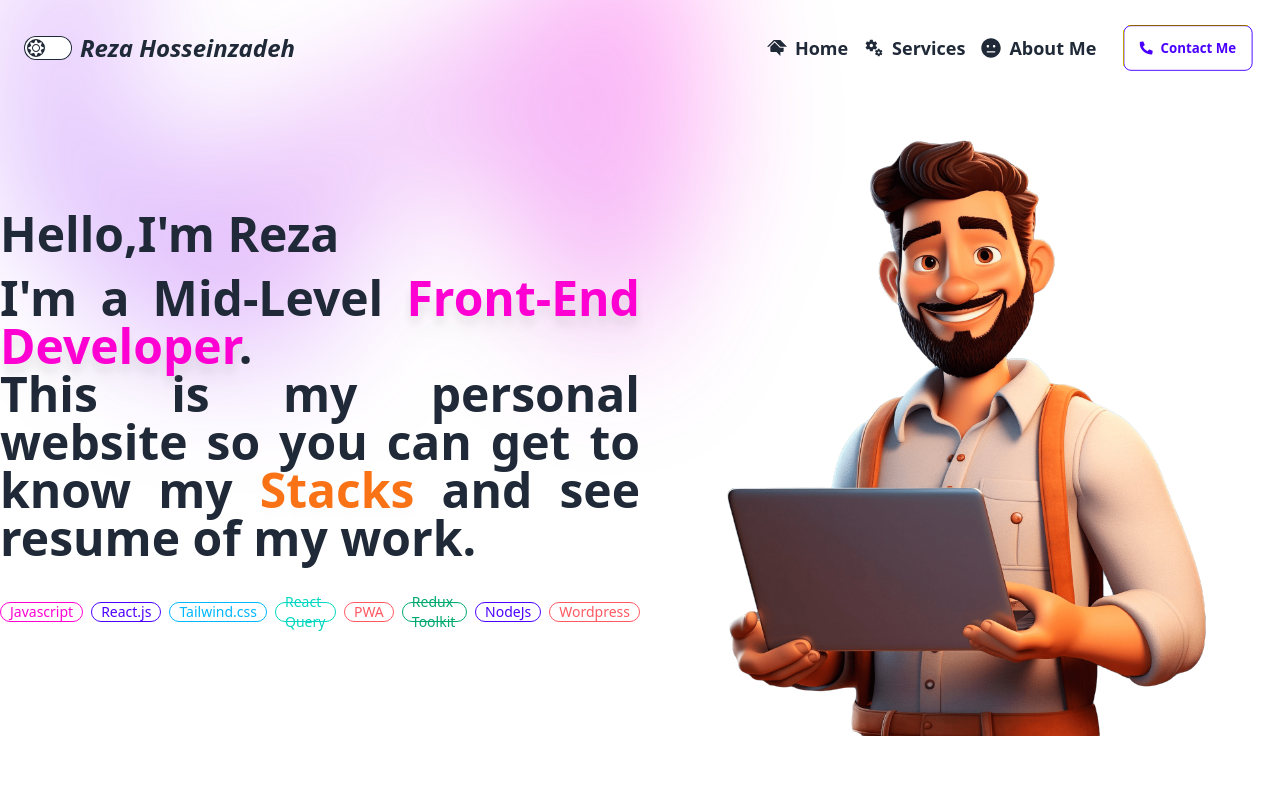
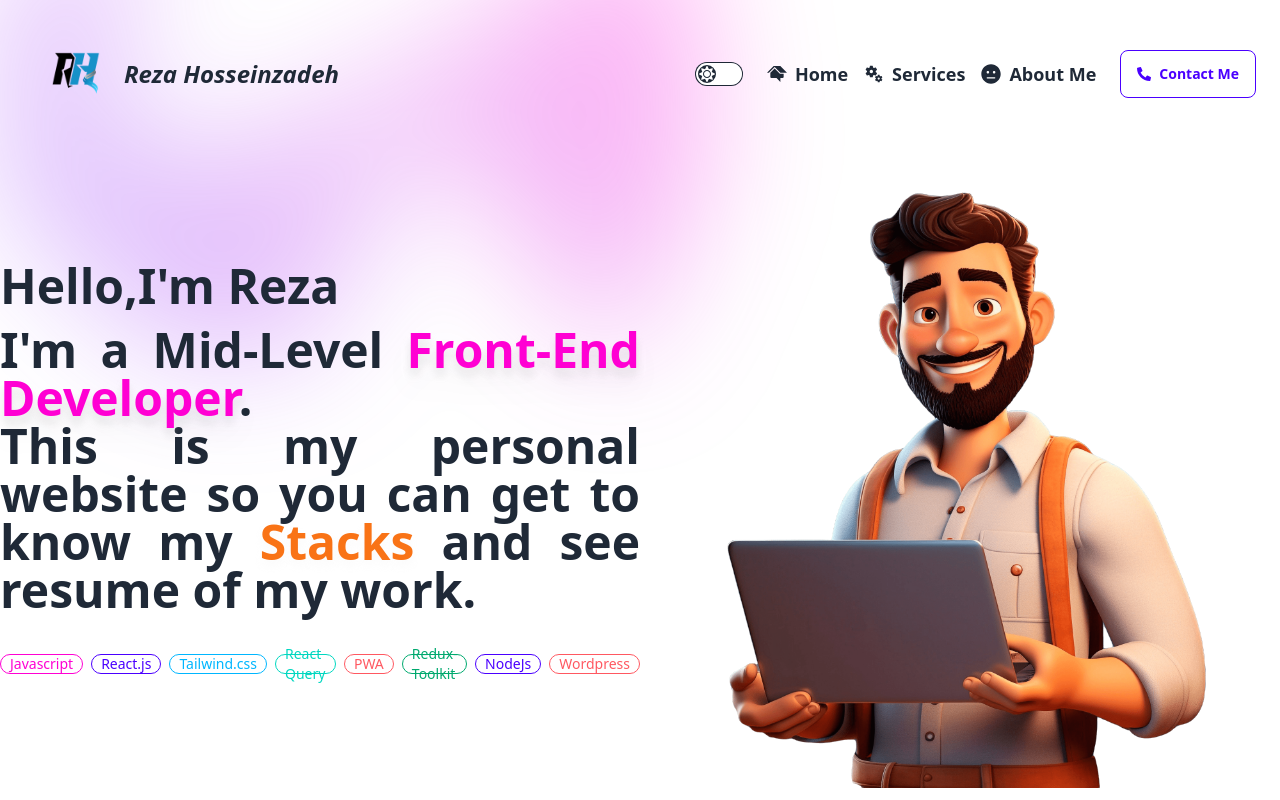
Before and after one commit to Reza-Rayan/personal-cv, a React (Vite) app: page / in a window 1280 px wide. Shown: the top 800 px of the page. Built offline with nearby package versions, Linux system fonts and the light colour scheme.

Commit message:
Add: new logo

```diff
--- a/src/app/components/Logo.tsx
+++ b/src/app/components/Logo.tsx
@@ -1,8 +1,13 @@
 import { Link } from "react-router-dom";
+import logoImg from "/favicon.png";
 
 const Logo = () => {
   return (
-    <Link to={"/"} className="text-2xl font-bold italic font-sans">
+    <Link
+      to={"/"}
+      className="text-2xl font-bold italic font-sans  flex  items-center"
+    >
+      <img src={logoImg} alt="reza hosseinzadeh" width={100} />
       <span>Reza Hosseinzadeh</span>
     </Link>
   );
--- a/src/app/layout/Navbar.tsx
+++ b/src/app/layout/Navbar.tsx
@@ -12,11 +12,11 @@ const Navbar = () => {
   return (
     <div className="container mx-auto py-6 px-6 flex items-center justify-between">
       <div className="flex items-center gap-2">
-        <ThemeController />
         <Logo />
       </div>
-      <div className="lg:flex hidden items-center gap-x-6">
-        <ul className="flex items-center gap-x-4">
+      <div className="flex items-center gap-x-6">
+        <ThemeController />
+        <ul className="lg:flex hidden items-center gap-x-4">
           {NavbarItems.map((item) => (
             <NavbarItem
               key={item.id}
--- a/vite.config.ts
+++ b/vite.config.ts
@@ -14,7 +14,7 @@ export default defineConfig({
     },
 
     manifest: {
-      name: 'cv-project',
+      name: 'Reza-Hosseinzadeh',
       short_name: 'Reza-Hosseinzadeh',
       description: 'This is a personal website && PWA',
       theme_color: '#212121',
```
Also changed, not shown: public/favicon.png (added), public/favicon.svg (deleted).
